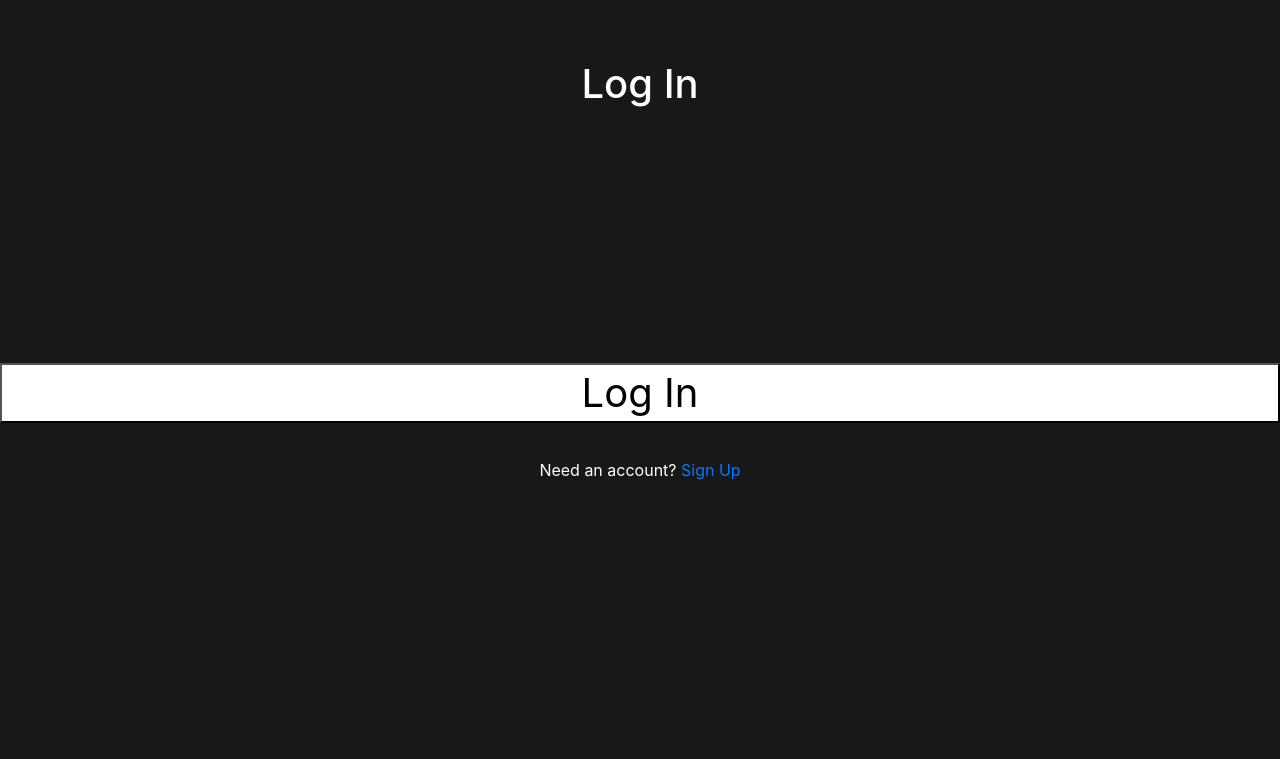
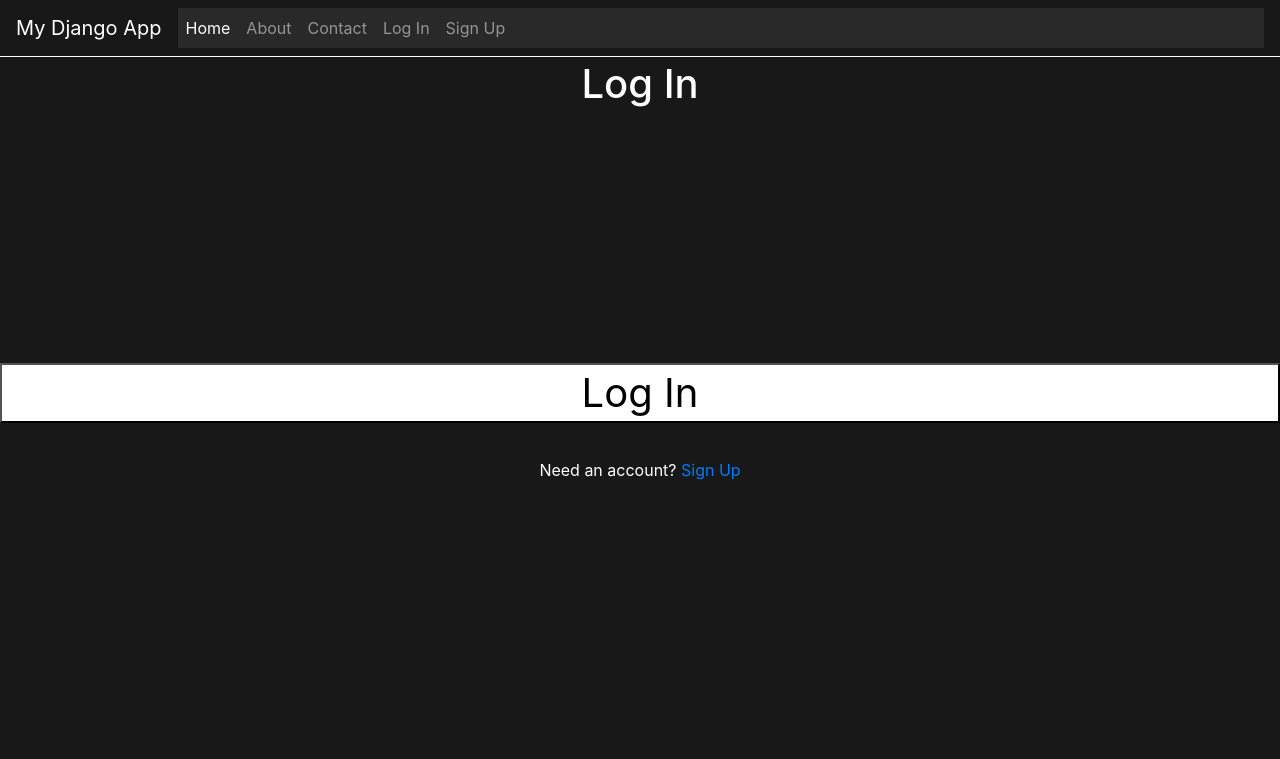
Before and after one commit to Zokibi/Group-6---Fall2024, a Django app: page / in a window 1280 px wide. Shown: the top 759 px of the page. Run offline with Django 5.2, Linux system fonts and the light colour scheme; some libraries are stand-ins or nearby versions.

Commit message:
Working on the Nav Bar
I made the nav bar visible again, and change it with CSS. I'm also working on an issue where the Login Page fields don't display until the Sign Up Page is loaded. I'm not sure why it does that.

```diff
--- /dev/null
+++ b/Table Management Software/TableManagementSoftware/TMS/static/css/navbar.css
@@ -0,0 +1,24 @@
+.navbar {
+    background-color: rgb(24, 24, 24) !important;
+    position: absolute;
+    top: 0px;
+    width: 100%;
+    border-bottom: 1px white solid;
+}
+
+.navbar-collapse{
+    background-color: rgb(42, 41, 41);
+}
+
+.nav-user {
+    display: flex;
+    flex-direction: row;
+    float: right;
+}
+
+@media (max-width: 992px) {
+    .navbar-collapse{
+        justify-content:flex-start ;
+
+    }
+}
--- a/Table Management Software/TableManagementSoftware/TMS/static/css/sign_in.css
+++ b/Table Management Software/TableManagementSoftware/TMS/static/css/sign_in.css
@@ -5,11 +5,7 @@
   align-items: center;
   justify-content: center;
 }
-.navbar {
-  position: fixed;
-  top: 0;
-  width: 100vw;
-}
+
 body {
   height: 100vh;
   width: 100vw;
--- a/Table Management Software/TableManagementSoftware/TMS/templates/base.html
+++ b/Table Management Software/TableManagementSoftware/TMS/templates/base.html
@@ -10,12 +10,11 @@
       rel="stylesheet"
     />
     {% block styles %}
-    <link rel="stylesheet" href="{% static 'css/sign_in.css' %}">
     {% endblock styles %}
+    <link rel="stylesheet" href="{% static 'css/navbar.css' %}">
   </head>
   <body>
-    <!--
-    <nav class="navbar navbar-expand-lg navbar-light bg-light">
+    <nav class="navbar navbar-expand-lg navbar-dark bg-dark">
       <a class="navbar-brand" href="#">My Django App</a>
       <button
         class="navbar-toggler"
@@ -34,15 +33,23 @@
             <a class="nav-link" href="/">Home</a>
           </li>
           <li class="nav-item">
-            <a class="nav-link" href="about/">About</a>
+            <a class="nav-link" href="{% url 'about' %}">About</a>
           </li>
           <li class="nav-item">
             <a class="nav-link" href="#">Contact</a>
           </li>
+          <div class="nav-user">
+            <li class="nav-item">
+              <a href="{% url 'login' %}" class="nav-link">Log In</a>
+            </li>
+            <li class="nav-item">
+              <a href="{% url 'signup' %}" class="nav-link">Sign Up</a>
+            </li>
+          </div>
         </ul>
+
       </div>
     </nav>
-  -->
     <div class="container">{% block content %} {% endblock %}</div>
     <script src="https://code.jquery.com/jquery-3.3.1.slim.min.js"></script>
     <script src="https://stackpath.bootstrapcdn.com/bootstrap/4.3.1/js/bootstrap.bundle.min.js"></script>
--- a/Table Management Software/TableManagementSoftware/TMS/templates/login.html
+++ b/Table Management Software/TableManagementSoftware/TMS/templates/login.html
@@ -1,7 +1,9 @@
 {% extends "base.html" %}
 
 {% load static %}
-
+{% block styles %}
+<link rel="stylesheet" href="{% static 'css/sign_in.css' %}">
+{%endblock styles%}
 {% block title %}
 Login Page
 {% endblock %}
--- a/Table Management Software/TableManagementSoftware/TMS/templates/sign_up.html
+++ b/Table Management Software/TableManagementSoftware/TMS/templates/sign_up.html
@@ -1,6 +1,9 @@
 {% extends "base.html" %}
 {% load static %}
 {% block title %} Sign Up Page {% endblock %}
+{% block styles %}
+<link rel="stylesheet" href="{% static 'css/sign_in.css' %}">
+{% endblock styles %}
 {% block content %}
 <div class="wrapper-signup">
   <form method="POST" action="{% url 'signup' %}">
--- a/Table Management Software/TableManagementSoftware/TMS/views.py
+++ b/Table Management Software/TableManagementSoftware/TMS/views.py
@@ -15,13 +15,15 @@ def home(request):
     return render(request, "login.html") # renders the login template in templates folder
 
 def login_view(request):
+    form = CreateLoginForm()
+
     if request.method == 'POST':
         form = CreateLoginForm(data = request.POST)
         if form.is_valid():
             login(request, form.get_user())
             return redirect("about")
-    else:
-        form = CreateLoginForm()
+        else:
+            form = CreateLoginForm()
     return render(request, 'login.html', {'form': form})
 
 def signup_view(request):
@@ -33,11 +35,9 @@ def signup_view(request):
             login(request, form.save())
             user = form.cleaned_data.get('username')
             messages.success(request, 'Account created for user ' + user)
-
-        # # Log the user in and redirect to home page
-
-        return redirect('about')  # Adjust this to redirect to your desired page
-
+            return redirect("about")
+        else:
+            form = CreateUserForm()
     return render(request, 'sign_up.html', {'form':form})  # Render sign-up page on GET request
 
 def about_view(request):
```
Also changed, not shown: Table Management Software/TableManagementSoftware/TMS/templates/about.html (+7 -2 lines), Table Management Software/TableManagementSoftware/db.sqlite3.
